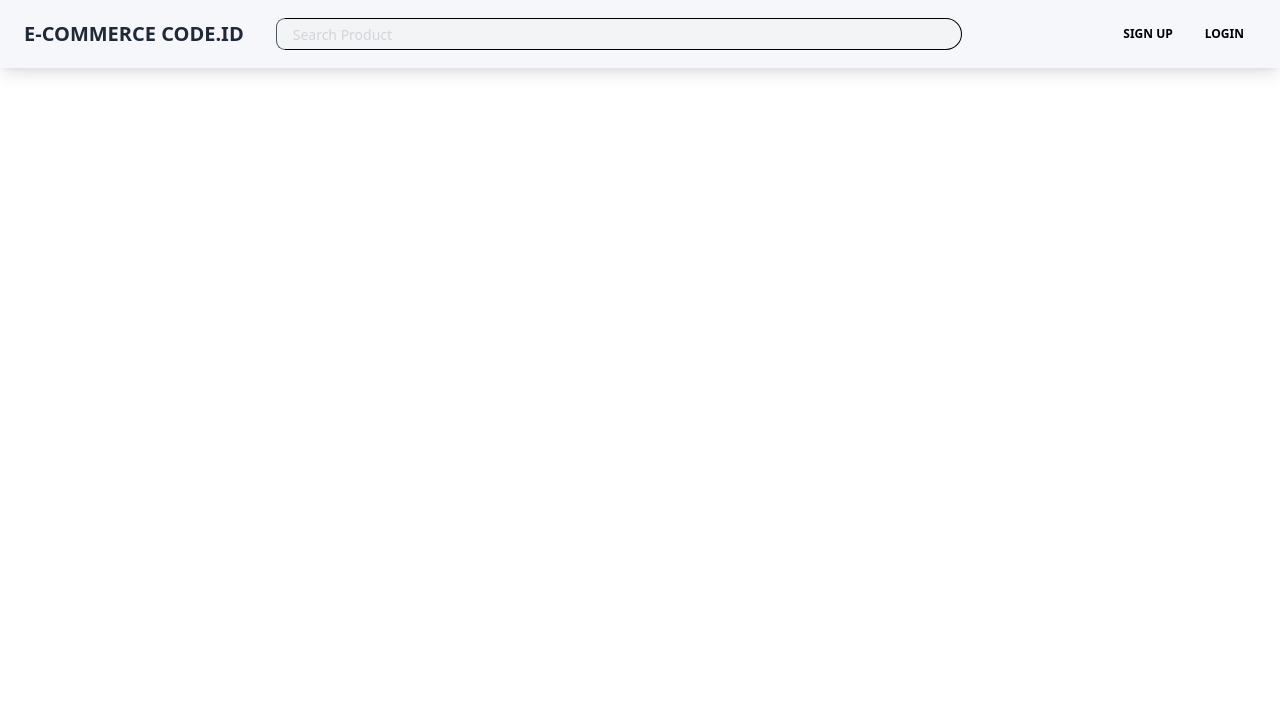
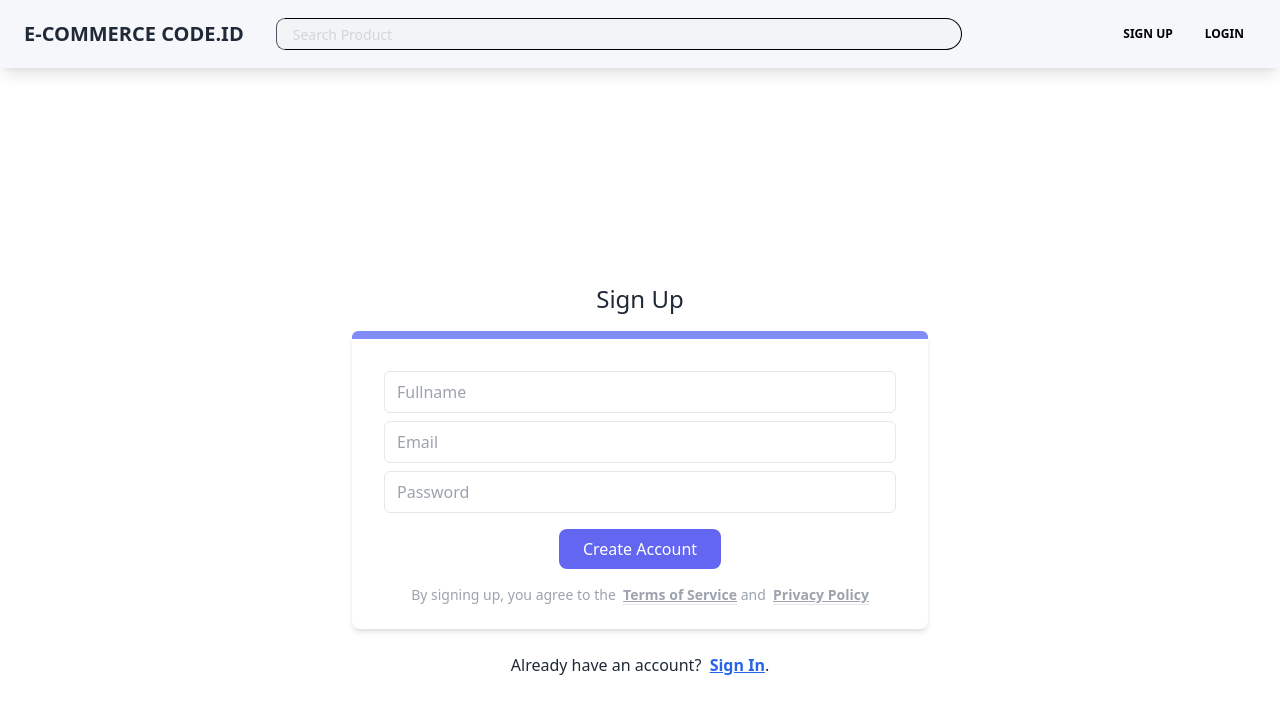
Before and after one commit to rizkymuhram312/front-end-e-comm, a React (Create React App) app: page /daftar in a window 1280 px wide. Shown: the top 714 px of the page. Built offline with nearby package versions, Linux system fonts and the light colour scheme.

Commit message:
berhasil daftar user, di local

```diff
--- a/package.json
+++ b/package.json
@@ -7,6 +7,7 @@
     "@testing-library/jest-dom": "^5.11.4",
     "@testing-library/react": "^11.1.0",
     "@testing-library/user-event": "^12.1.10",
+    "axios": "^0.21.1",
     "react": "^17.0.1",
     "react-dom": "^17.0.1",
     "react-icons": "^4.2.0",
--- a/src/App.js
+++ b/src/App.js
@@ -2,15 +2,24 @@ import Header from './components/header'
 import { BrowserRouter, Route, Switch } from 'react-router-dom'
 import Home from './pages/home'
 import Cart from './pages/cart'
+import Daftar from './pages/users/Daftar'
+import Login from './pages/users/Login'
+
+
 
 function App() {
   return (
     <BrowserRouter>
       <Header />
       <div className="container mx-auto px-4 mt-40 lg:mt-20">
+
         <Switch>
           <Route path="/" component={Home} exact />
           <Route path="/cart" component={Cart} />
+          <Route path="/login" component={Login} />
+          <Route path="/daftar" component={Daftar} />
+
+
         </Switch>
       </div>
     </BrowserRouter>
--- a/src/components/header/index.js
+++ b/src/components/header/index.js
@@ -41,16 +41,17 @@ export default function Navbar({ fixed }) {
             <li className="nav-item">
               <a
                 className="px-3 py-2 flex items-center text-xs uppercase font-bold leading-snug  hover:opacity-75"
-                href="#pablo"
+                href="/daftar"
               >
                 <i className="fab fa-facebook-square text-lg leading-lg  opacity-75"></i>
+
                 <span className="ml-2">Sign Up</span>
               </a>
             </li>
             <li className="nav-item">
               <a
                 className="px-3 py-2 flex items-center text-xs uppercase font-bold leading-snug  hover:opacity-75"
-                href="#pablo"
+                href="/login"
               >
                 <i className="fab fa-twitter text-lg leading-lg  opacity-75"></i>
                 <span className="ml-2">Login</span>
--- /dev/null
+++ b/src/pages/users/Daftar.js
@@ -0,0 +1,101 @@
+import React, { useState } from 'react';
+import axios from 'axios'
+
+const Daftar = () => {
+    const[user_name, setUsername] = useState('');
+    const[user_email, setEmail] = useState('');
+    const[user_password, setPassword] = useState('');
+    // const[user_confpassword, setConfPassword] = useState('');
+
+
+
+    const onChangeUsername = (e) => {
+        const value = e.target.value
+        setUsername(value)
+    }
+
+    const onChangeEmail = (e) => {
+        const value = e.target.value
+        setEmail(value)
+    }
+
+    const onChangePassword = (e) => {
+        const value = e.target.value
+        setPassword(value)
+    }
+
+    // const onChangeConfPassword = (e) => {
+    //     const value = e.target.value
+    //     setConfPassword(value)
+    // }
+
+    const klikDaftar = () => {
+        const data = {
+            user_name : user_name,
+            user_email : user_email,
+            user_password : user_password
+        }
+        axios.post('http://localhost:3001/api/users/signup', data)
+        .then(result => {
+            if ( result ) {
+                // if (result.data) {
+                //     setAlert(result.data.message)
+                // }
+            }
+        })
+    }
+
+
+    return (
+    <div>
+
+
+
+        <div class="min-h-screen text-gray-800 antialiased px-4 py-6 flex flex-col justify-center sm:py-12">
+                <div class="relative py-1 sm:max-w-xl mx-auto text-center">
+                    <span class="text-2xl font-light">Sign Up</span>
+                    <div class="relative mt-4 bg-white shadow-md sm:rounded-lg text-left">
+                        <div class="h-2 bg-indigo-400 rounded-t-md"></div>
+                        <div class="py-6 px-8">
+
+                            <input type="text" placeholder="Fullname" class=" border w-full h-5 px-3 py-5 mt-2 hover:outline-none focus:outline-none focus:ring-1 focus:ring-indigo-600 rounded-md" value={user_name} onChange={onChangeUsername}/>
+                            <input type="text" placeholder="Email" class=" border w-full h-5 px-3 py-5 mt-2 hover:outline-none focus:outline-none focus:ring-1 focus:ring-indigo-600 rounded-md" value={user_email} onChange={onChangeEmail}/>
+                            <input type="password" placeholder="Password" class=" border w-full h-5 px-3 py-5 mt-2 hover:outline-none focus:outline-none focus:ring-1 focus:ring-indigo-600 rounded-md"  value={user_password} onChange={onChangePassword} />
+                            {/* <input type="password" placeholder="Confirm Password" class=" border w-full h-5 px-3 py-5 mt-2 hover:outline-none focus:outline-none focus:ring-1 focus:ring-indigo-600 rounded-md"  value={user_confpassword} onChange={onChangeConfPassword} /> */}
+
+                            <div class="flex justify-center items-baseline">
+                                <button class="mt-4 bg-indigo-500 text-white py-2 px-6 rounded-lg" values="klikDaftar" onClick={klikDaftar}>Create Account</button>
+                            </div>
+
+
+                        <div class="text-center text-sm text-gray-400 mt-4">
+                                By signing up, you agree to the &nbsp;
+                            <a class="underline font-semibold border-b border-grey-dark text-grey-dark" href="#">
+                                Terms of Service
+                            </a> and &nbsp;
+                            <a class="underline font-semibold border-b border-grey-dark text-grey-dark" href="#">
+                                Privacy Policy
+                            </a>
+                        </div>
+
+
+                        </div>
+                    </div>
+                    <div class="text-grey-dark mt-6">
+                    Already have an account? &nbsp;
+                    <a class="underline font-semibold text-blue-600" href="../login/">
+                        Sign In
+                    </a>.
+                </div>
+                </div>
+            </div>
+
+
+
+    </div>
+
+
+    )
+}
+
+export default Daftar;
--- /dev/null
+++ b/src/pages/users/Login.js
@@ -0,0 +1,52 @@
+import React, { useState } from 'react';
+
+
+const Login = () => {
+    const[user_email, setEmail] = useState('');
+    const[user_password, setPassword] = useState('');
+
+    const onChangeEmail = (e) => {
+        const value = e.target.value
+        setEmail(value)
+    }
+
+    const onChangePassword = (e) => {
+        const value = e.target.value
+        setPassword(value)
+    }
+
+    return (
+        <div>
+            <div class="min-h-screen text-gray-800 antialiased px-4 py-6 flex flex-col justify-center sm:py-12">
+                <div class="relative py-3 sm:max-w-xl mx-auto text-center">
+                    <span class="text-2xl font-light">Login to your account</span>
+                    <div class="relative mt-4 bg-white shadow-md sm:rounded-lg text-left">
+                        <div class="h-2 bg-indigo-400 rounded-t-md"></div>
+                        <div class="py-6 px-8">
+                            <label class="block font-semibold">Email</label>
+                            <input type="text" placeholder="Email" class=" border w-full h-5 px-3 py-5 mt-2 hover:outline-none focus:outline-none focus:ring-1 focus:ring-indigo-600 rounded-md" value={user_email} onChange={onChangeEmail}/>
+                            <label class="block mt-3 font-semibold">Password</label>
+                            <input type="password" placeholder="Password" class=" border w-full h-5 px-3 py-5 mt-2 hover:outline-none focus:outline-none focus:ring-1 focus:ring-indigo-600 rounded-md"  value={user_password} onChange={onChangePassword} />
+                            <div class="flex justify-between items-baseline">
+                                <button class="mt-4 bg-indigo-500 text-white py-2 px-6 rounded-lg">Login</button>
+                                <a href="#" class="text-sm hover:underline">Forgot password?</a>
+                            </div>
+                        </div>
+                    </div>
+            <div class="text-grey-dark mt-6">
+                    don't have an account? &nbsp;
+                    <a class="underline font-semibold text-blue-600" href="../">
+                        Sign Up
+                    </a>.
+            </div>
+                </div>
+            </div>
+
+
+        </div>
+
+
+    )
+}
+
+export default Login;
```
Also changed, not shown: 1 other file (tests, documents, lock files or other folders).
